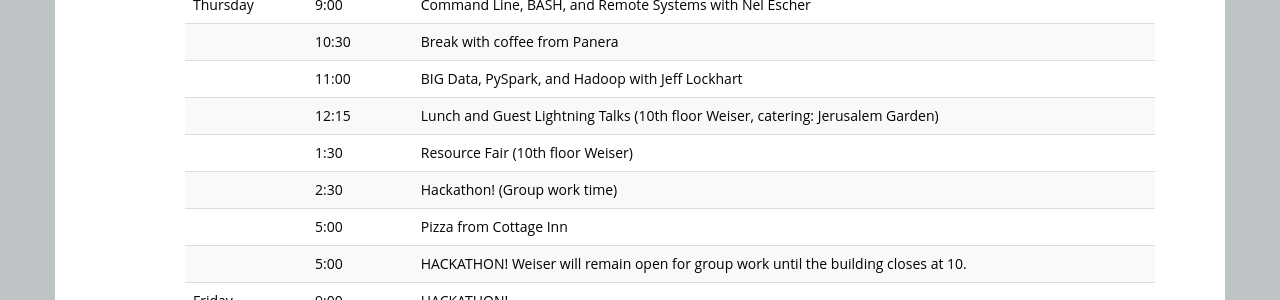
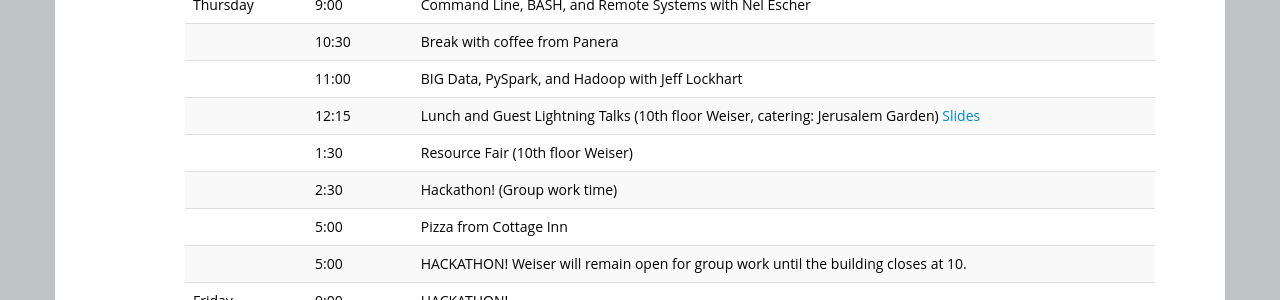
Before and after one commit to ICOSBigDataCamp/2019-summer-camp, a Jekyll site: the page built from index.html, in a window 1280 px wide and 900 px high, scrolled down 1847 px. Shown: the part 154-454 px from the top of the window. Built offline with Jekyll 4.4.1, drawn with Linux system fonts in a browser that asks for light colours.

Commit message:
fair slides

```diff
--- a/index.html
+++ b/index.html
@@ -168,7 +168,7 @@ Organizing committee: Elizabeth Bruch, Jerry Davis
   <tr> <td>Thursday</td><td>9:00</td>   <td>Command Line, BASH, and Remote Systems with Nel Escher</td> </tr>
   <tr> <td></td>       <td>10:30</td>   <td>Break with coffee from Panera</td> </tr>
   <tr> <td></td>       <td>11:00</td>   <td>BIG Data, PySpark, and Hadoop with Jeff Lockhart</td> </tr>
-  <tr> <td></td>       <td>12:15</td>   <td>Lunch and Guest Lightning Talks (10th floor Weiser, catering: Jerusalem Garden)</td> </tr>
+  <tr> <td></td>       <td>12:15</td>   <td>Lunch and Guest Lightning Talks (10th floor Weiser, catering: Jerusalem Garden) <a href="https://docs.google.com/presentation/d/15zPTPwtyj3PLOZz3yeuY-G-fqnWDW9gHbUw2qXaVaCo/edit?usp=sharing" target="_blank">Slides</a></td> </tr>
   <tr> <td></td>       <td>1:30</td>   <td>Resource Fair (10th floor Weiser)</td> </tr>
   <tr> <td></td>       <td>2:30</td>   <td>Hackathon! (Group work time)</td> </tr>
   <tr> <td></td>       <td>5:00</td>   <td>Pizza from Cottage Inn</td> </tr>
```
